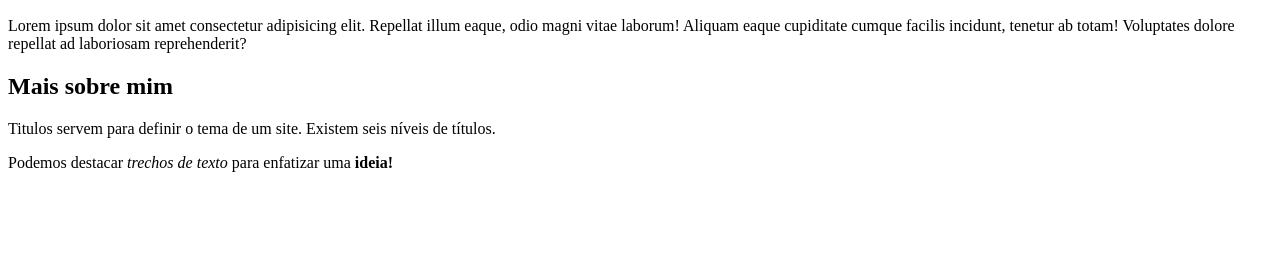
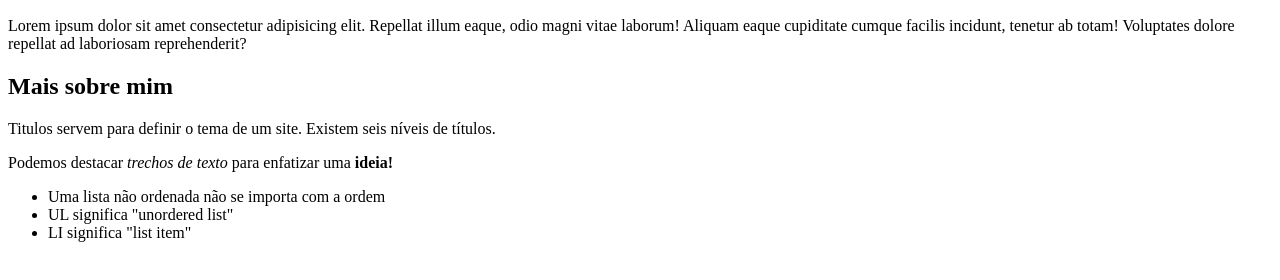
Before and after one commit to CheerfulVini/Desenvolvimento-Web, a plain HTML site: page index.html in a window 1280 px wide. Shown: the part 96-376 px from the top of the page. Drawn offline with Linux system fonts and the light colour scheme.

Commit message:
Update index.html

```diff
--- a/index.html
+++ b/index.html
@@ -21,6 +21,12 @@
         <p>Titulos servem para definir o tema de um site. Existem seis níveis de títulos.</p>
         <p>Podemos destacar <em>trechos de texto</em> para enfatizar uma <strong>ideia!</strong></p>
 
+        <ul>
+            <li>Uma lista não ordenada não se importa com a ordem</li>
+            <li>UL significa "unordered list"</li>
+            <li>LI significa "list item"</li>
+        </ul>
+
     </body>
 
 </html>
```
